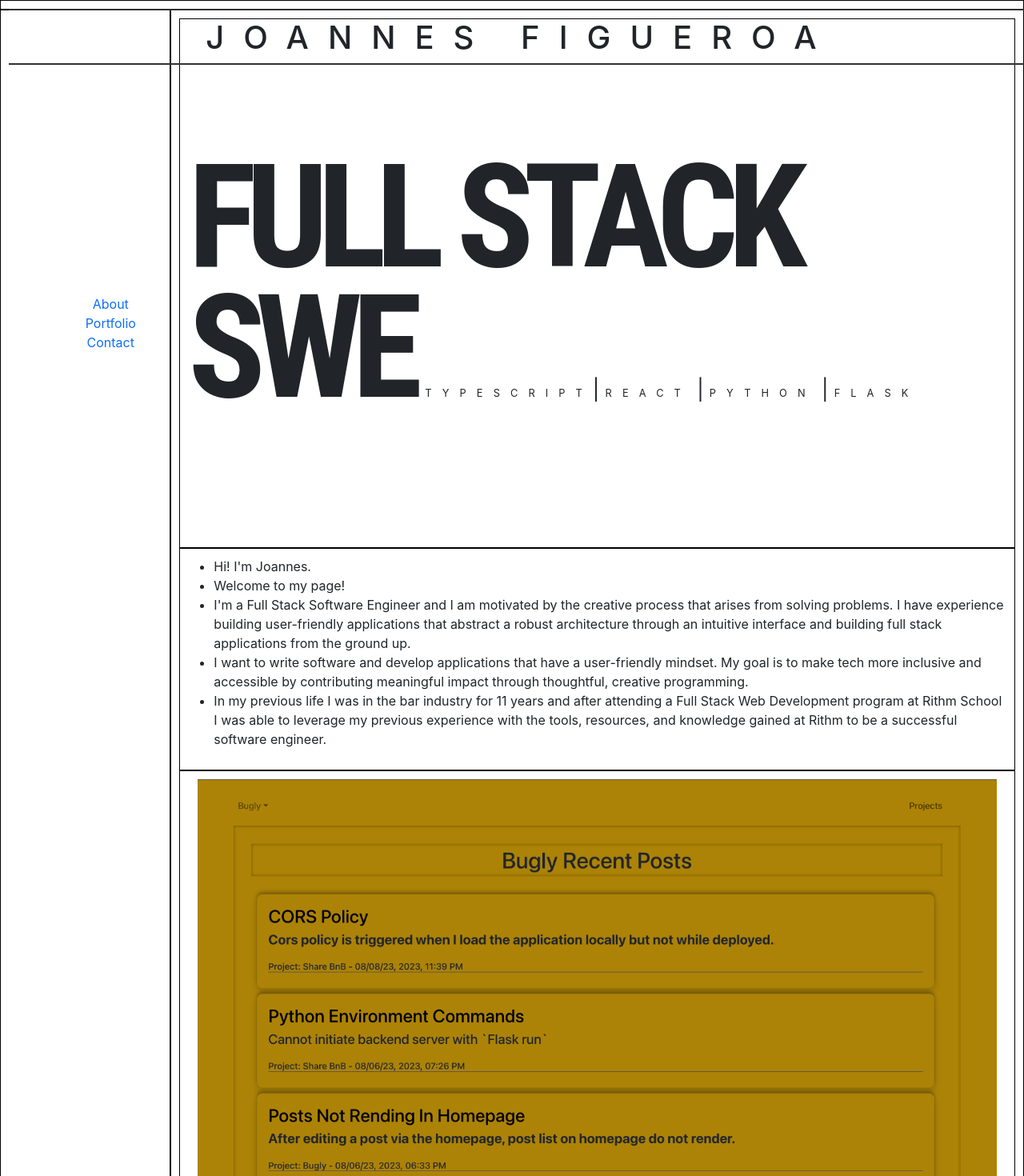
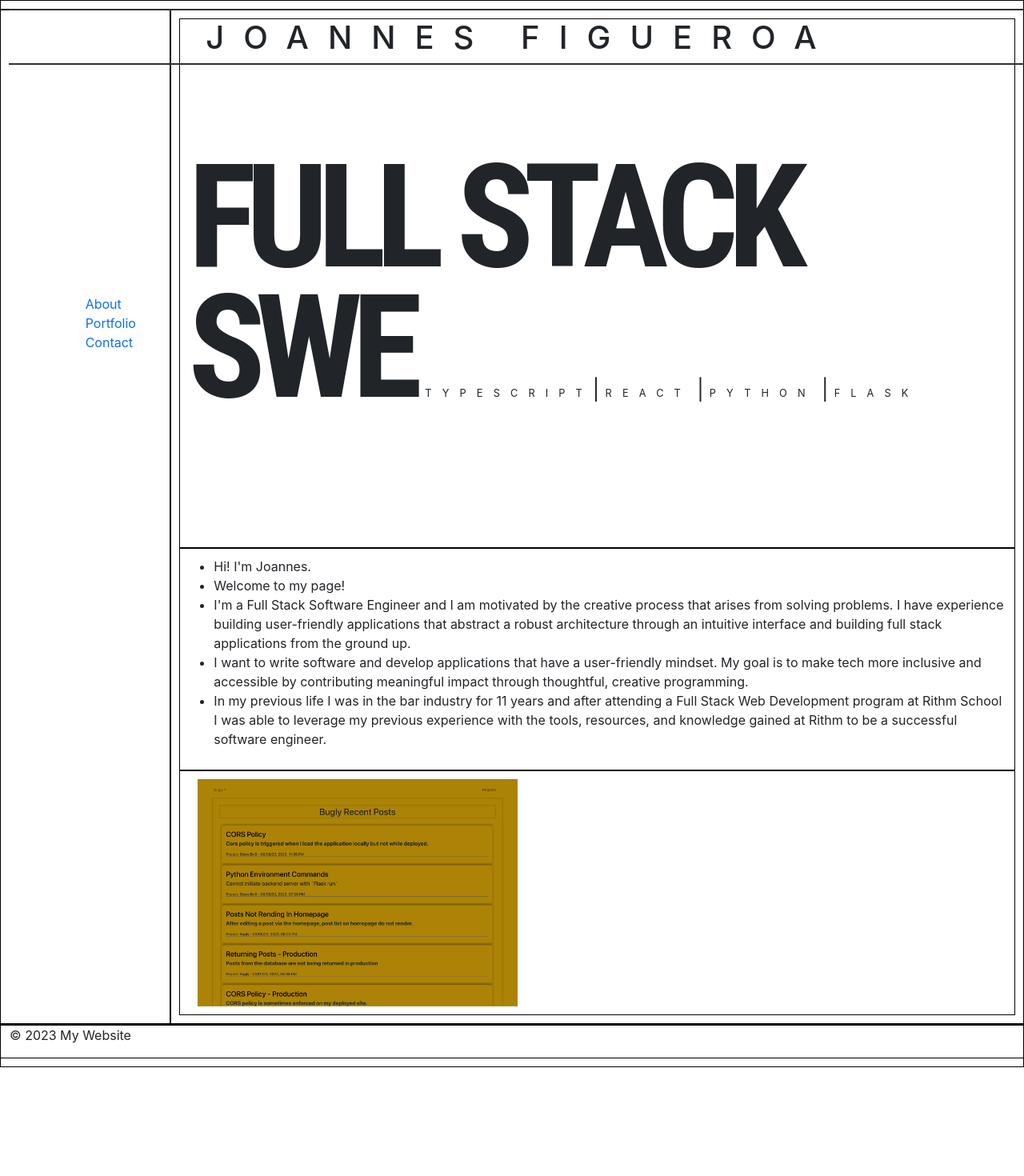
Before and after one commit to JoHeyJo/website-2.0, a React (Create React App) app: page / in a window 1280 px wide. Shown: the top 1470 px of the page at 80% size. After the commit the page ends 1334 px from the top, so only its background shows below. Built offline with nearby package versions, Linux system fonts and the light colour scheme.

Commit message:
styled nav bar

```diff
--- a/src/Portfolio.tsx
+++ b/src/Portfolio.tsx
@@ -1,5 +1,5 @@
 import { useState } from "react";
-import { Container, Row } from 'react-bootstrap'
+import { Container, Row, Col } from 'react-bootstrap'
 import { Bugly } from './utils/projectData';
 import Project from "./Project";
 
@@ -17,7 +17,11 @@ function Portfolio() {
   return (
     <Container className="">
       <Row>
+        <Col className="d-flex justify-content-between">
         <Project {...Bugly}/>
+        {/* <Project {...Bugly}/> */}
+        {/* <Project {...Bugly}/> */}
+        </Col>
       </Row>
     </Container>
 
--- a/src/ProjectCard.tsx
+++ b/src/ProjectCard.tsx
@@ -1,14 +1,13 @@
+import './styles/ProjectCard.css';
 
 type ProjectCard = {
   image: string;
 }
 
-
 function ProjectCard({ image }: ProjectCard) {
-  console.log(image)
   return (
     <>
-      <img src={image} />
+      <img id="ProjectCard-image" src={image} />
     </>
   )
 }
--- a/src/styles.ts
+++ b/src/styles.ts
@@ -14,6 +14,7 @@ export const rowStyle: CSSProperties = {
 export const navColStyle: CSSProperties = {
   border: '1px solid #000',
   padding: '10px',
+  // width: '200px',
 };
 
 export const mainColStyle: CSSProperties = {
--- a/src/styles/Nav.css
+++ b/src/styles/Nav.css
@@ -1,6 +1,8 @@
 #Nav-navbar {
   position: fixed;
-    top: 45vh;
+  top: 45vh;
+  font-size: 1.25vw;
+  align-items: flex-start;
 }
 
 .Nav-link {
--- /dev/null
+++ b/src/styles/Porfolio.css
@@ -0,0 +1,3 @@
+#Portfolio-container{
+  display: flex;
+}
--- /dev/null
+++ b/src/styles/ProjectCard.css
@@ -0,0 +1,3 @@
+#ProjectCard-image {
+  width: 25rem;
+}
--- a/src/utils/projectData.ts
+++ b/src/utils/projectData.ts
@@ -1,4 +1,5 @@
-import img from '../images/buglyImg.png';
+import buglyImg from '../images/buglyImg.png';
+import sharebbImg from '../images/sharebbImg.png';
 
 export type Project = {
   name: string;
@@ -15,7 +16,7 @@ export type Project = {
 
 export const Bugly: Project = {
   name: "Bugly",
-  image: img,
+  image: buglyImg,
   tech: "React | TypeScript | Python | Flask | SQLAlchemy",
   description: "Browse projects and their corresponding bugs.",
   heading: "Blog application",
@@ -32,7 +33,7 @@ export const Bugly: Project = {
 
 export const shareBB: Project = {
   name: "Share BnB",
-  image: "./images/sharebbImg.png",
+  image: sharebbImg,
   tech: "React | JavaScript | Python | Flask | SQLAlchemy",
   description: "Create user, browse or add listings!",
   heading: "AirBnB clone",
```
